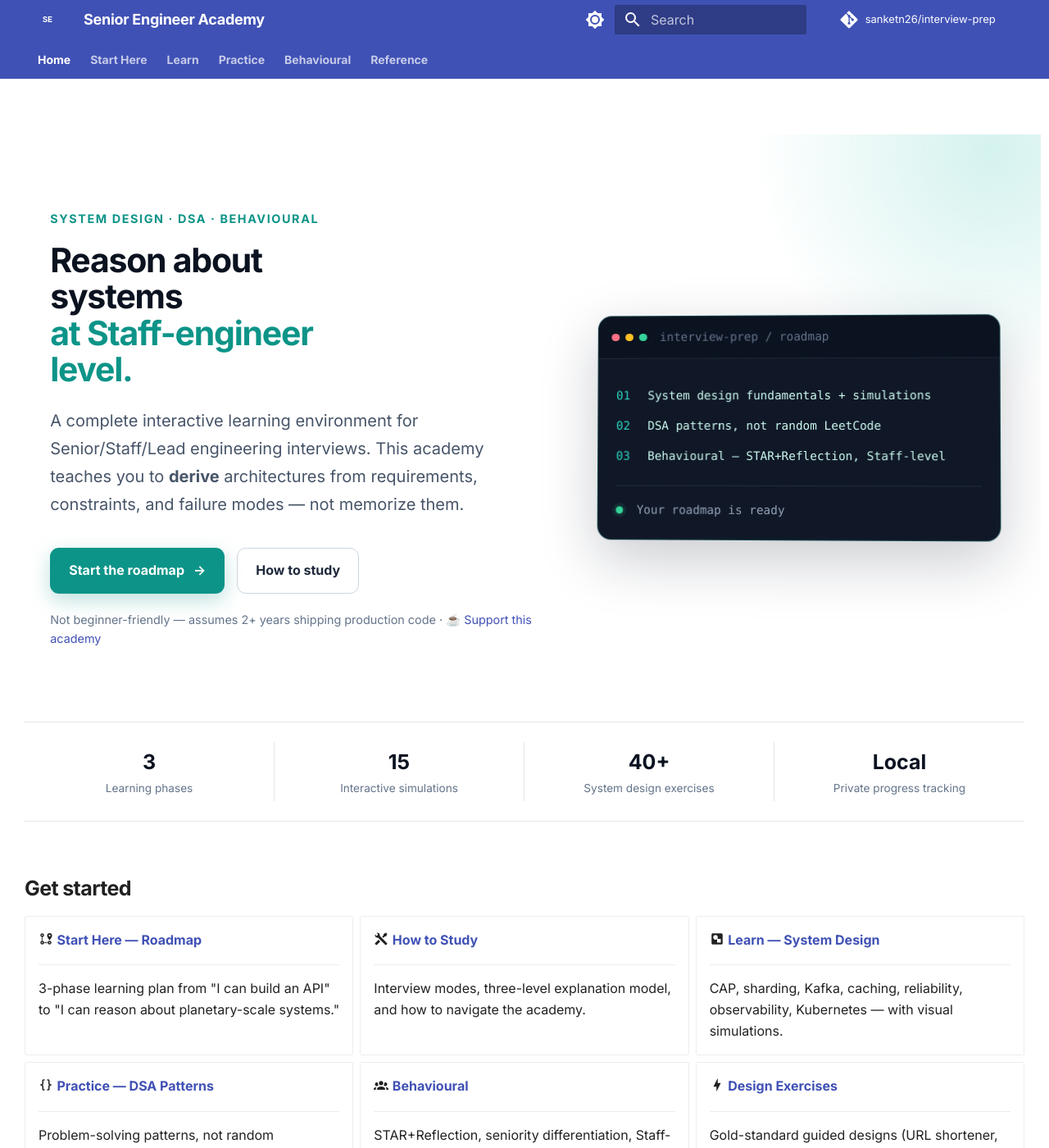
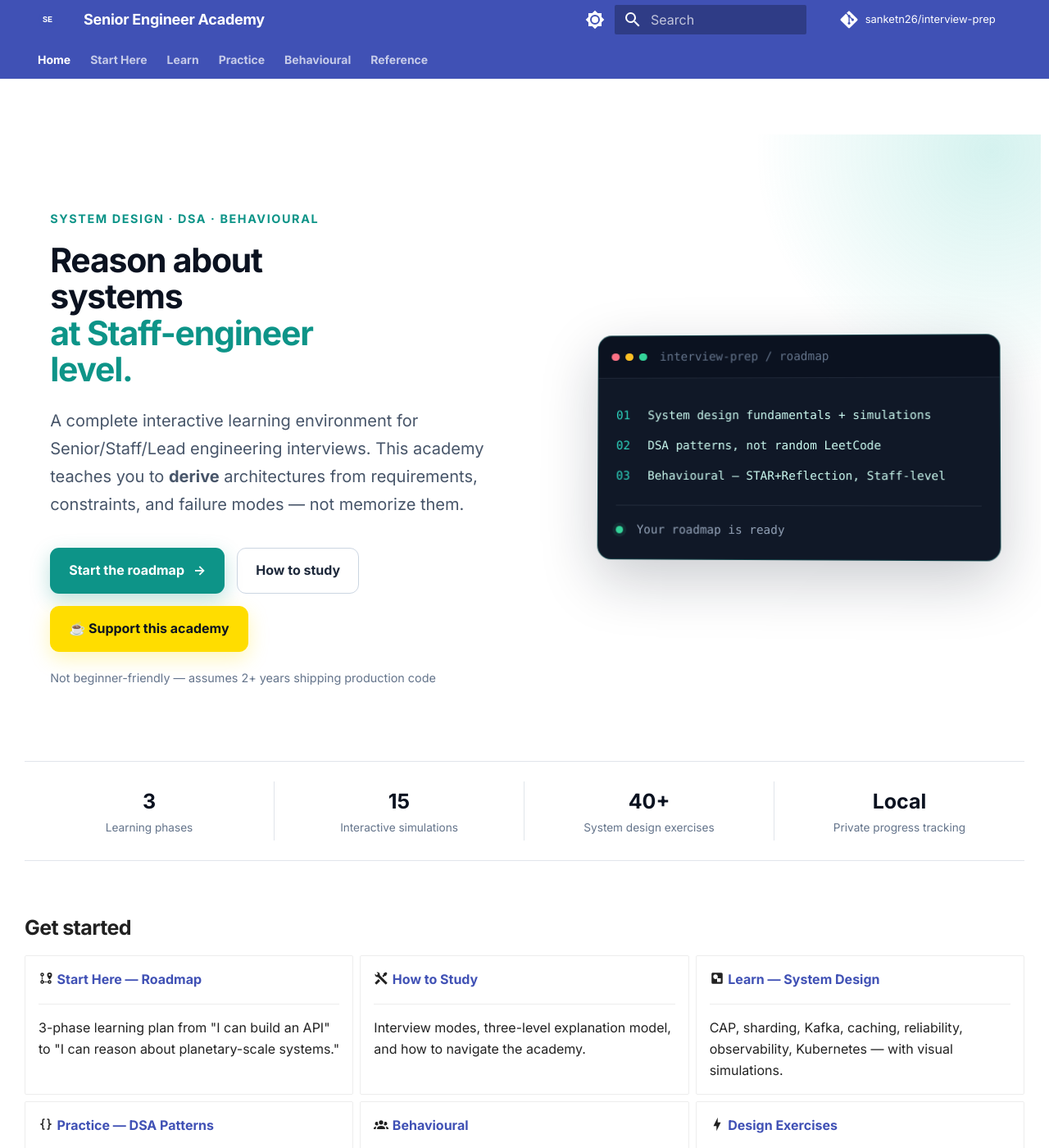
Before and after one commit to sanketn26/interview-prep, an MkDocs documentation site: the page built from docs/index.md, in a window 1280 px wide and 1400 px high. Shown: the whole window at 82% size. Built offline with MkDocs 1.6.1 and Material for MkDocs 9.7.7, drawn with Linux system fonts in a browser that asks for light colours; comment, search, counter and statistics services are not loaded.

Commit message:
Make the coffee link a visible button, not muted caption text
It was rendering but as tiny inline text tucked into the hero note
line, easy to miss. Promote it to a proper CTA button in the action
row, matching Buy Me a Coffee's brand yellow.

Co-Authored-By: Claude Sonnet 5 <noreply@anthropic.com>

```diff
--- a/docs/assets/css/academy.css
+++ b/docs/assets/css/academy.css
@@ -130,6 +130,18 @@
   border-color: #cbd5e1;
   background: rgba(255, 255, 255, 0.7);
   color: #1e293b;
+}
+
+.md-typeset .course-button--coffee {
+  border-color: #ffdd00;
+  background: #ffdd00;
+  color: #0b1220;
+  box-shadow: 0 8px 24px rgba(255, 221, 0, 0.28);
+}
+
+.md-typeset .course-button--coffee:hover {
+  background: #ffe94d;
+  border-color: #ffe94d;
 }
 
 .course-hero__note {
--- a/docs/index.md
+++ b/docs/index.md
@@ -14,8 +14,9 @@ hide:
     <div class="course-actions">
       <a class="course-button course-button--primary" href="roadmap/">Start the roadmap <span aria-hidden="true">→</span></a>
       <a class="course-button course-button--secondary" href="how-to-use/">How to study</a>
+      <a class="course-button course-button--coffee" href="https://buymeacoffee.com/sanketn">☕ Support this academy</a>
     </div>
-    <p class="course-hero__note">Not beginner-friendly — assumes 2+ years shipping production code · <a href="https://buymeacoffee.com/sanketn">☕ Support this academy</a></p>
+    <p class="course-hero__note">Not beginner-friendly — assumes 2+ years shipping production code</p>
   </div>
   <div class="course-terminal" aria-label="Academy roadmap">
     <div class="course-terminal__bar"><i></i><i></i><i></i><span>interview-prep / roadmap</span></div>
```
